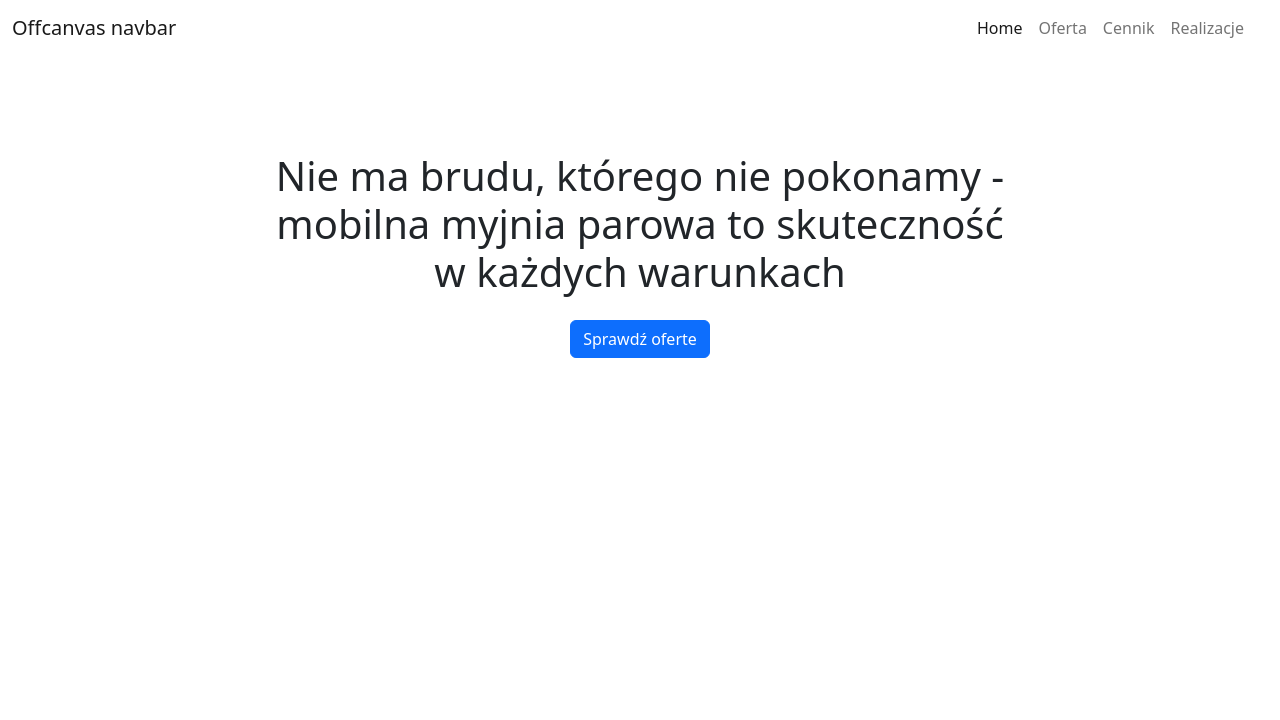
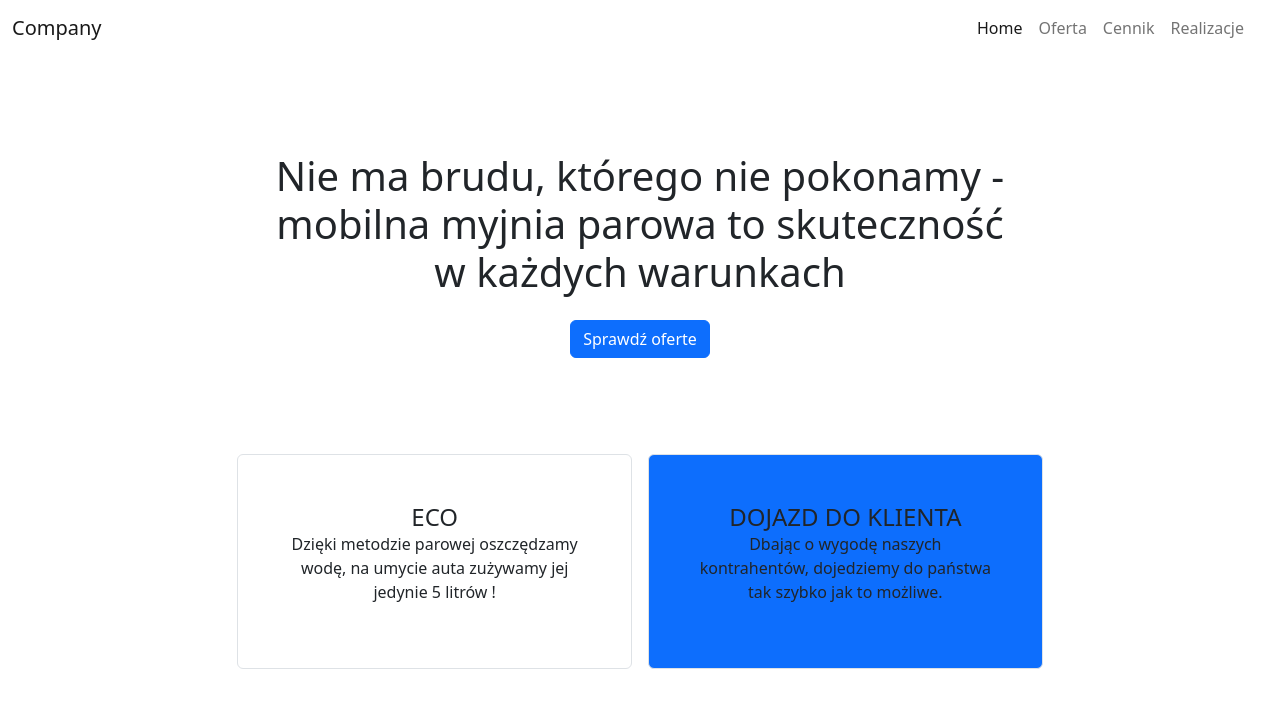
Before and after one commit to piotrszubert/vite-bootstrap-app, a website built with Vite: page src/index.html in a window 1280 px wide. Built offline with nearby package versions, Linux system fonts and the light colour scheme.

Commit message:
added cards section

```diff
--- a/src/index.html
+++ b/src/index.html
@@ -9,7 +9,9 @@
     <!-- NAVBAR -->
     <nav class="navbar navbar-expand-sm bg-body-tertiary">
       <div class="container-fluid">
-        <a class="navbar-brand" href="#">Offcanvas navbar</a>
+        <a class="navbar-brand" href="#">
+          Company
+        </a>
         <button class="navbar-toggler" type="button" data-bs-toggle="offcanvas" data-bs-target="#offcanvasNavbar" aria-controls="offcanvasNavbar">
           <span class="navbar-toggler-icon"></span>
         </button>
@@ -50,6 +52,26 @@
       </div>
     </div>
     <!-- HERO END -->
+    <!-- 2 CARDS -->
+    <div class="d-flex flex-wrap-reverse justify-content-center gap-3 p-5">
+      <div class="col-lg-4 bg-body border rounded p-5 text-center">
+        <span class="h4">
+          ECO
+        </span>
+        <p>
+          Dzięki metodzie parowej oszczędzamy wodę, na umycie auta zużywamy jej jedynie 5 litrów !
+        </p>
+      </div>
+      <div class="col-lg-4 bg-primary border rounded p-5 text-center">
+        <span class="h4">
+          DOJAZD DO KLIENTA
+        </span>
+        <p>
+          Dbając o wygodę naszych kontrahentów, dojedziemy do państwa tak szybko jak to możliwe.        </p>
+        </p>
+      </div>
+    </div>
+    <!-- 2 CARDS END -->
     <script type="module" src="./js/main.js"></script>
   </body>
 </html>
```
